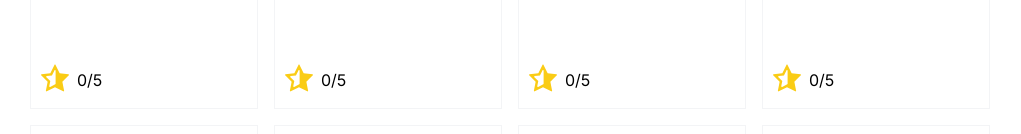
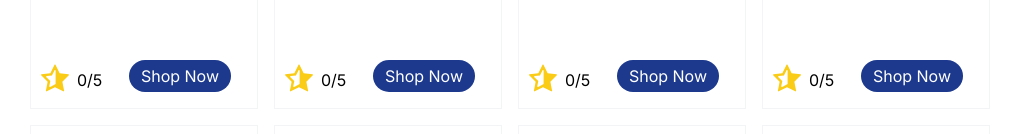
Before and after one commit to irabondar26/Shoe_Shop, a React (Vite) app: page /sneakers in a window 1280 px wide. Shown: the part 743-877 px from the top of the page, without its empty margins (130-1151 px from the left). Built offline with nearby package versions, Linux system fonts and the light colour scheme.

Commit message:
change the spelling of the button display

```diff
--- a/src/Components/Item.tsx
+++ b/src/Components/Item.tsx
@@ -36,8 +36,8 @@ export default function Item({ name, price, photo, rating, onSale, newPrice }: I
                         <img src={starRate} alt="arrow" className="w-7" />
                         <p>{rating}/5</p>
                     </div>
-                    <div className={`transition-all duration-300 ease-in-out ${(active || window.innerWidth < 1024) ? "opacity-100 translate-y-0" : "opacity-0 translate-y-2 pointer-events-none"
-                        }`}>
+                    <div className={`transition-all duration-300 ease-in-out ${active ? "opacity-100 translate-y-0" : "opacity-0 translate-y-2 pointer-events-none"
+                        } lg:opacity-100 lg:translate-y-0 lg:pointer-events-auto`}>
                         <Button
                             text="Shop Now"
                             active={true}
```
